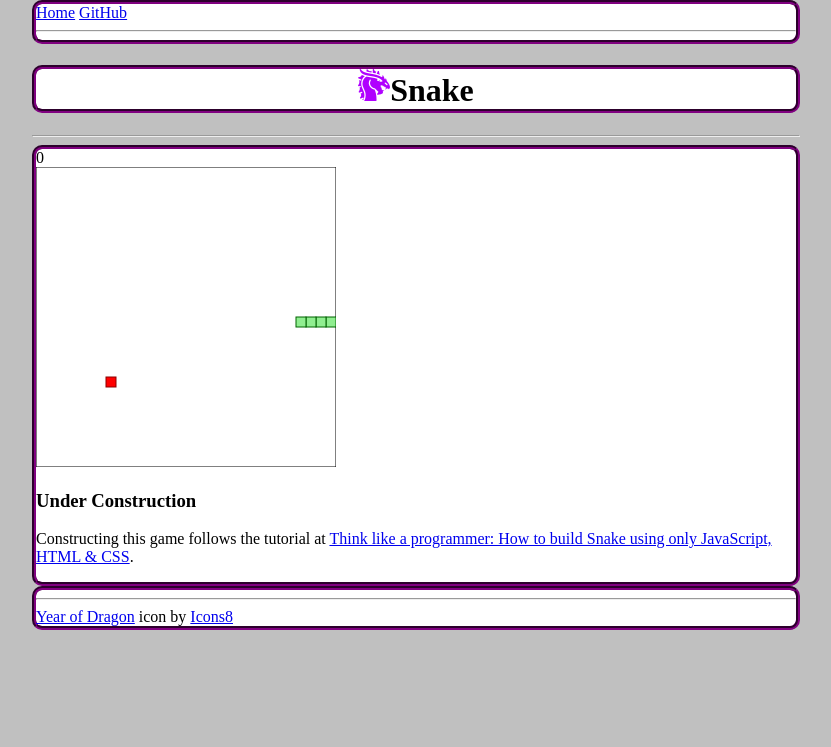
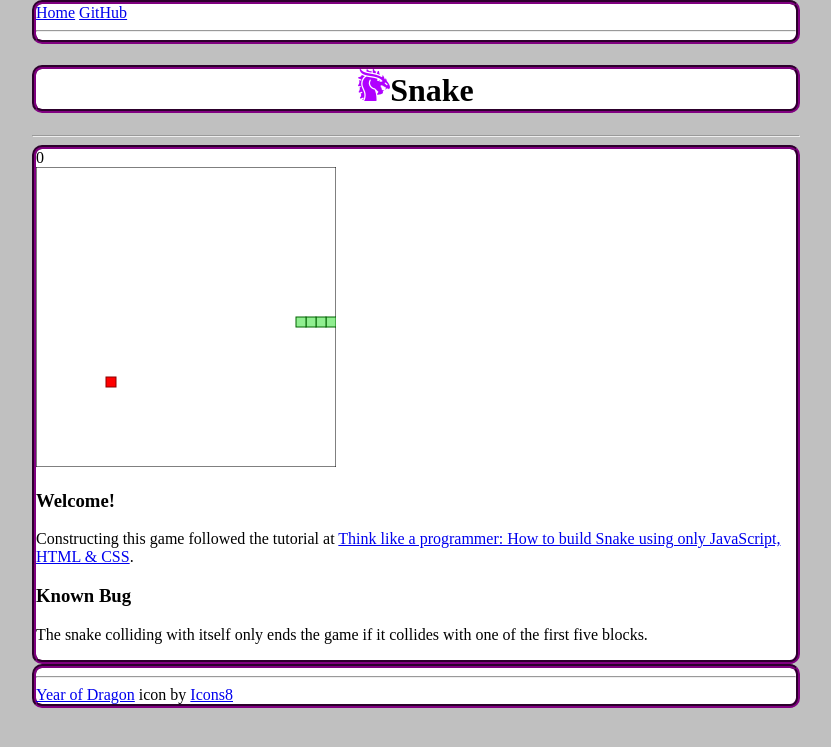
Before and after one commit to BEHeder/BEHeder.github.io, a Jekyll site: the page built from snake/snake.md, in a window 1280 px wide. Shown: the top 747 px of the page, without its empty margins (224-1055 px from the left). Built offline with Jekyll 4.4.1, drawn with Linux system fonts in a browser that asks for light colours.

Commit message:
Updated the text on the Snake page

```diff
--- a/snake/snake.md
+++ b/snake/snake.md
@@ -7,9 +7,13 @@ permalink: /snake.html/
 <div id="score">0</div>
 <canvas id="gameCanvas" width="300" height="300"></canvas>
 
-<h3>Under Construction</h3>
+<h3>Welcome!</h3>
 <p>
-    Constructing this game follows the tutorial at <a href="https://www.freecodecamp.org/news/think-like-a-programmer-how-to-build-snake-using-only-javascript-html-and-css-7b1479c3339e">Think like a programmer: How to build Snake using only JavaScript, HTML & CSS</a>.
+    Constructing this game followed the tutorial at <a href="https://www.freecodecamp.org/news/think-like-a-programmer-how-to-build-snake-using-only-javascript-html-and-css-7b1479c3339e">Think like a programmer: How to build Snake using only JavaScript, HTML & CSS</a>.
+</p>
+<h3>Known Bug</h3>
+<p>
+    The snake colliding with itself only ends the game if it collides with one of the first five blocks.
 </p>
 
 <!-- JavaScript -->
```
